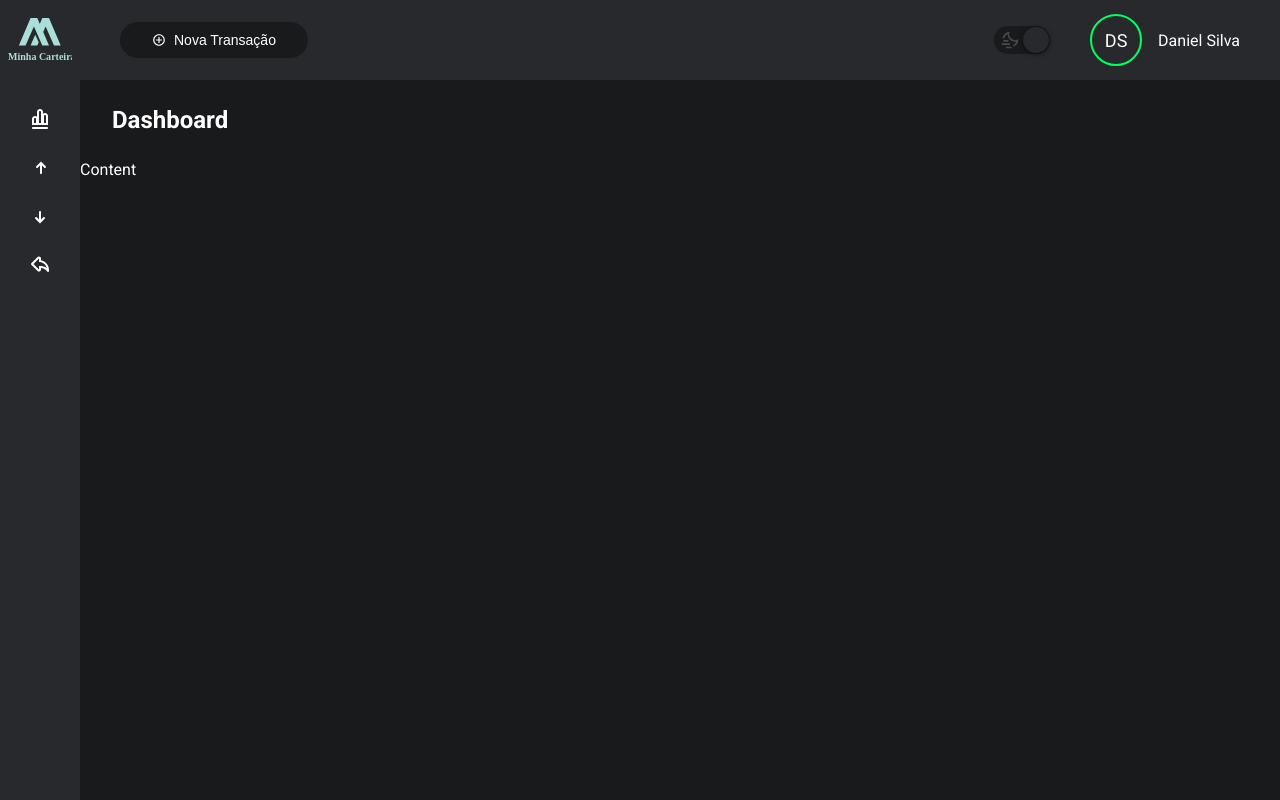
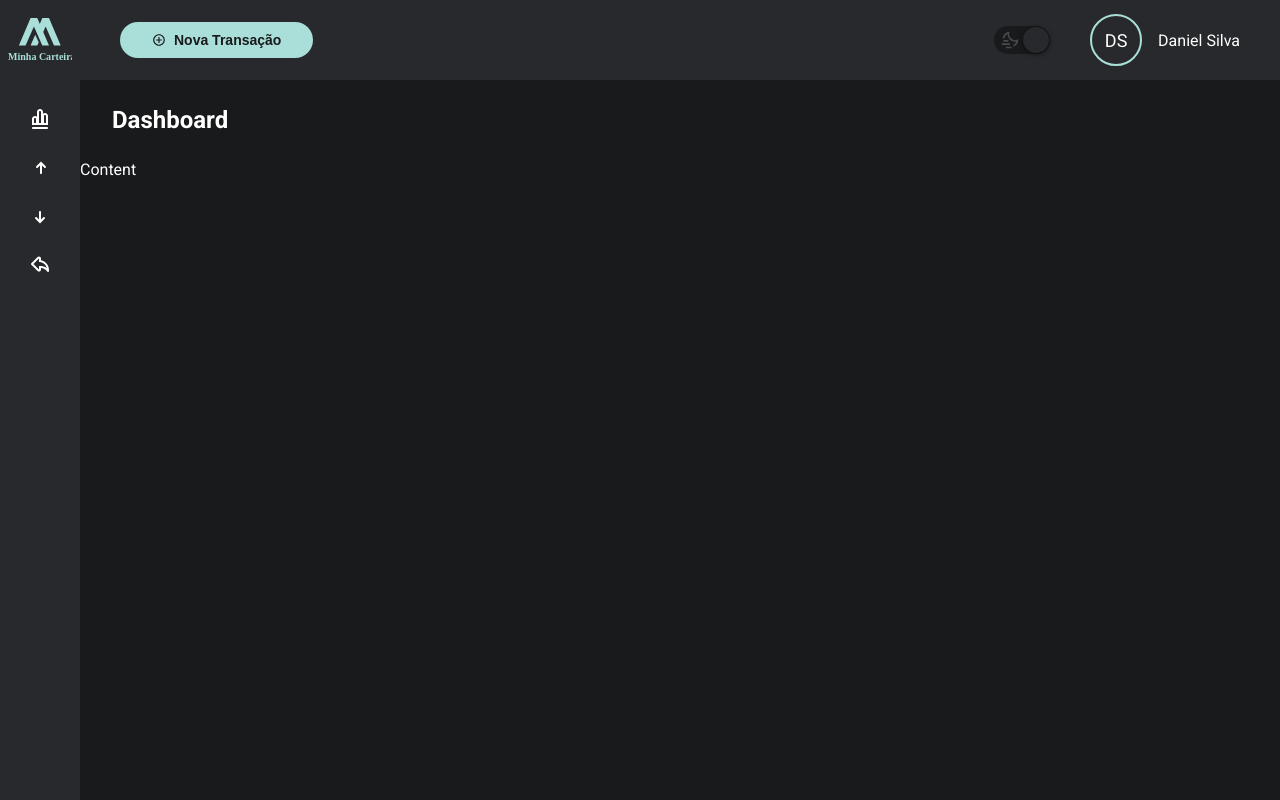
Before and after one commit to dfsilva-dxp/minha-carteira, a React (Create React App) app: page / in a window 1280 px wide. Built offline with nearby package versions, Linux system fonts and the light colour scheme.

Commit message:
feat: alterando a cor de green500 para green300

```diff
--- a/src/components/Avatar/styles.ts
+++ b/src/components/Avatar/styles.ts
@@ -15,7 +15,7 @@ export const Avatar = styled.span`
   width: 3.25rem;
   height: 3.25rem;
   border-radius: 3.5rem;
-  border: 2px solid ${({ theme }) => theme.color.green500};
+  border: 2px solid ${({ theme }) => theme.color.green300};
   font-size: 1.125rem;
   font-weight: 400;
 
--- a/src/components/Sidebar/styles.ts
+++ b/src/components/Sidebar/styles.ts
@@ -38,12 +38,13 @@ export const Nav = styled.nav`
     &:hover {
       background: ${({ theme }) => theme.color.background};
       position: relative;
+      color: ${({ theme }) => theme.color.green300};
 
       &::after {
         content: "";
         width: 2px;
         height: 100%;
-        background: ${({ theme }) => theme.color.green500};
+        background: ${({ theme }) => theme.color.green300};
         position: absolute;
         left: 0;
       }
--- a/src/components/TransactionButton/styles.ts
+++ b/src/components/TransactionButton/styles.ts
@@ -2,11 +2,12 @@ import styled from "styled-components";
 
 export const Button = styled.button`
   border: 0;
-  background-color: ${({ theme }) => theme.color.background};
+  background-color: ${({ theme }) => theme.color.green300};
   padding: 0.625rem 2rem;
   border-radius: 3.125rem;
   font-size: 0.875rem;
-  color: ${({ theme }) => theme.color.text};
+  font-weight: bold;
+  color: ${({ theme }) => theme.color.black};
 
   display: flex;
   align-items: center;
```
